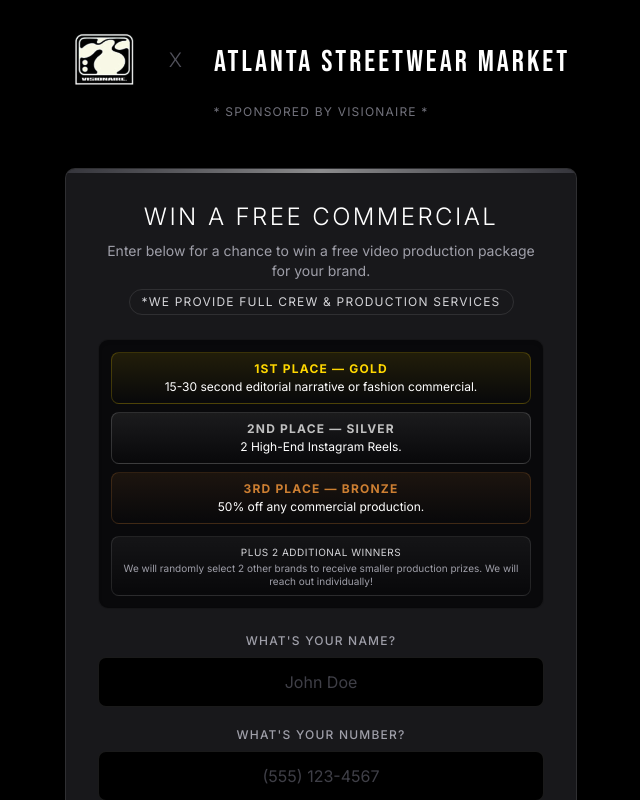
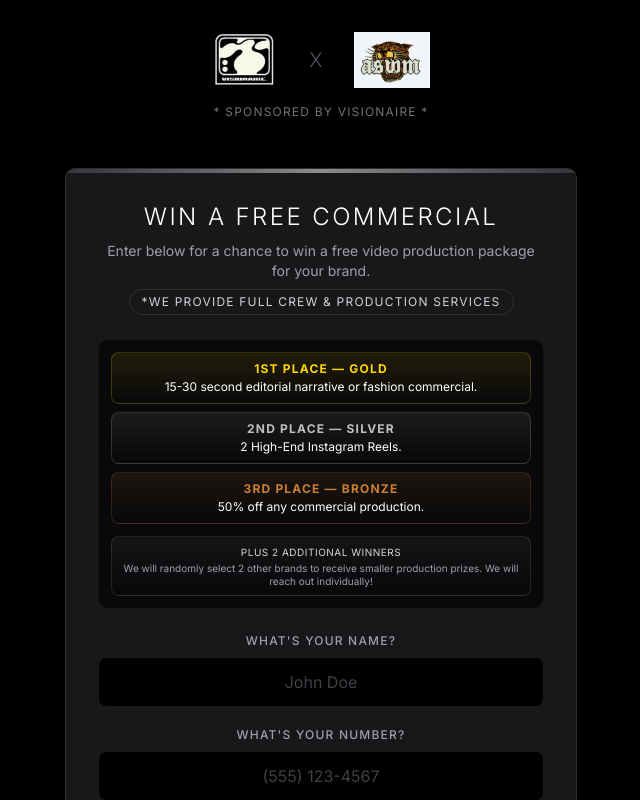
Before and after one commit to 1bstaragency-lab/Visionaire-Site, a Next.js app: page /giveaway in a window 1280 px wide. Shown: the top 800 px of the page, without its empty margins (319-959 px from the left). Built offline with nearby package versions, Linux system fonts and the light colour scheme; no server answers; a web font is replaced by a local one.

Commit message:
feat: Replace ASWM typography with official logo image

```diff
--- a/src/app/giveaway/page.tsx
+++ b/src/app/giveaway/page.tsx
@@ -19,11 +19,13 @@
 
             <span className="text-zinc-600 text-xl font-light">X</span>
 
-            {/* Fallback typography logo for Atlanta Streetwear Market until SVG is provided */}
-            <div className="h-10 md:h-14 flex items-center">
-              <span className="font-blocky text-2xl md:text-3xl tracking-widest text-white leading-none mt-1">
-                ATLANTA STREETWEAR MARKET
-              </span>
+            {/* Atlanta Streetwear Market Logo */}
+            <div className="flex items-center">
+              <img
+                src="/logos/aswm.png"
+                alt="Atlanta Streetwear Market Logo"
+                className="h-10 md:h-14 object-contain transition-transform hover:scale-105"
+              />
             </div>
           </div>
 
```
Also changed, not shown: public/logos/aswm.png (added).
